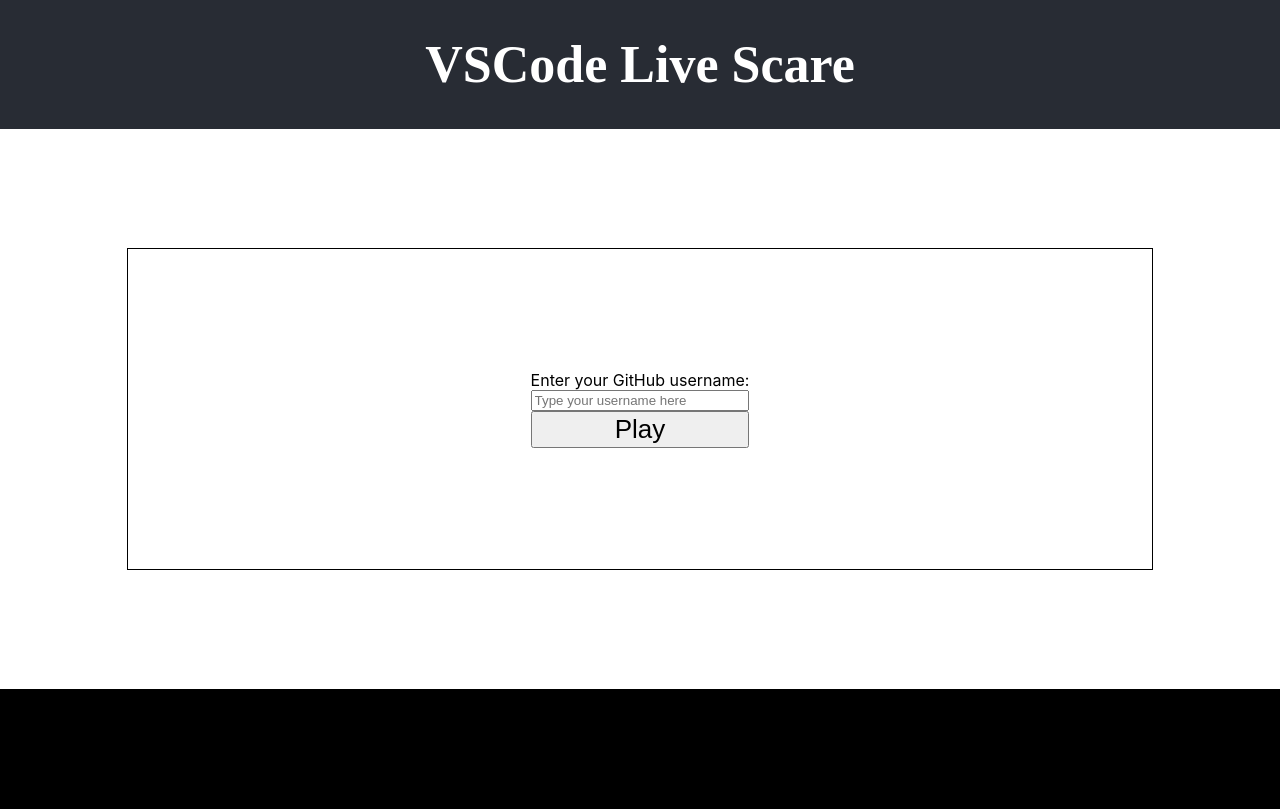
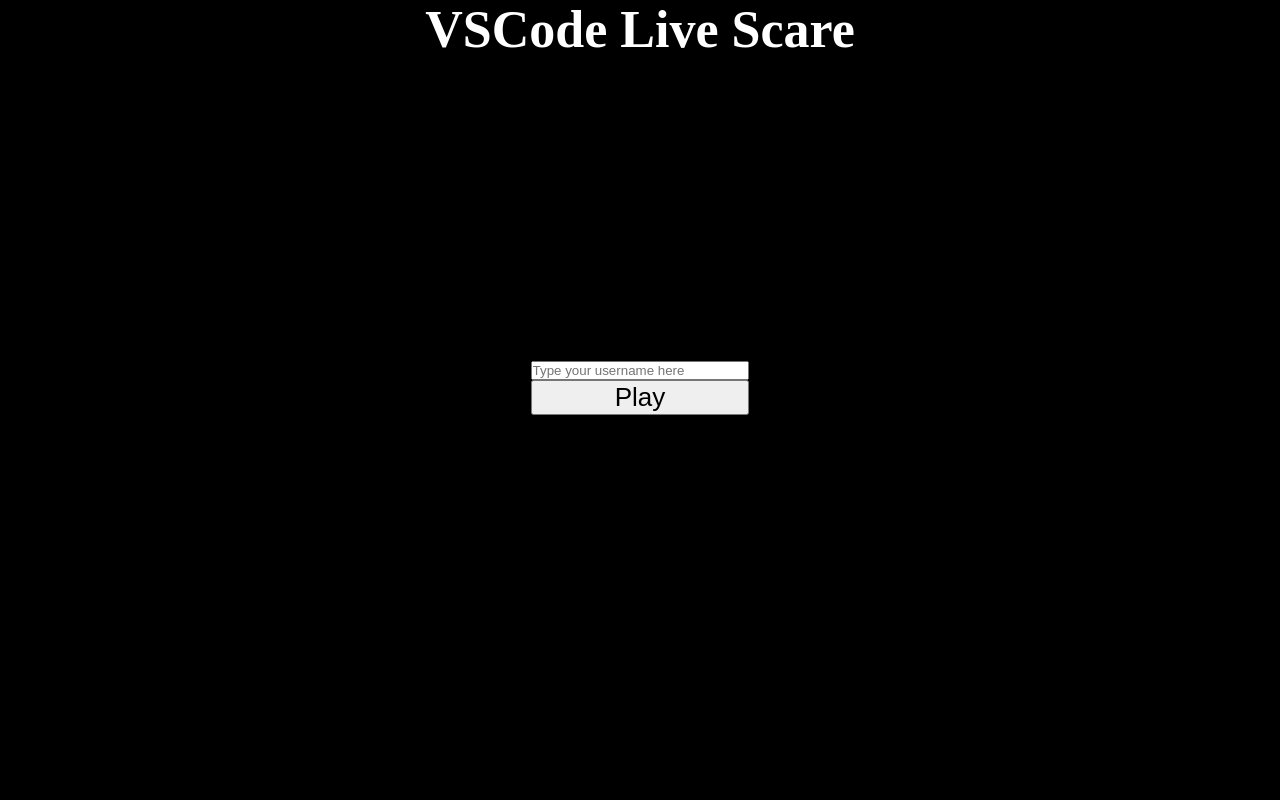
Before and after one commit to fac21/week8-MJ, a React (Vite) app in the folder mj-app/: page / in a window 1280 px wide. Built offline with nearby package versions, Linux system fonts and the light colour scheme; a web font is replaced by a local one.

Commit message:
Fix minor CSS issues
Co-authored-by: Mariya Peychinova <mariapeichinova@gmail.com>

```diff
--- a/mj-app/src/App.css
+++ b/mj-app/src/App.css
@@ -1,5 +1,16 @@
+* {
+  margin: 0;
+  padding: 0;
+  box-sizing: border-box;
+}
+
 .App {
   text-align: center;
+  display: flex;
+  flex-direction: column;
+  justify-content: space-between;
+  height: 100vh;
+  background-color: black;
 }
 
 .App_container {
@@ -17,7 +28,7 @@
 
 footer {
   width: 100vw;
-  height: 15vh;
+  height: 13vh;
   background-color: #000;
   display: flex;
   justify-content: space-between;
@@ -25,7 +36,7 @@
 
 .App-header {
   font-family: 'Knewave';
-  background-color: #282c34;
+  background-color: black;
   /* min-height: 100vh; */
   display: flex;
   flex-direction: column;
@@ -37,10 +48,6 @@
 
 a {
   color: #61dafb;
-}
-
-.github-user {
-  padding-top: 1rem;
 }
 
 @keyframes App-logo-spin {
--- a/mj-app/src/GithubUser/GithubUser.css
+++ b/mj-app/src/GithubUser/GithubUser.css
@@ -4,8 +4,7 @@
     display: flex;
     flex-direction: column;
     justify-content: center;
-    align-items: flex-end;
-    padding-right: 2rem;
+    align-items: center;
 }
 
 .GithubUser__username {
@@ -13,6 +12,8 @@
     max-width: 8vh;
     border-radius: 50%;
     color: white;
+    font-size: 1.2rem;
+    padding-top: 1rem;
 }
 
 .GithubUser__image {
--- a/mj-app/src/Score/Score.css
+++ b/mj-app/src/Score/Score.css
@@ -1,10 +1,10 @@
 .score {
     height: 100%;
-    width: 15vw;
+    width: 100%;
     display: flex;
     flex-direction: column;
-    justify-content: center;
-    align-items: flex-end;
-    padding-right: 2rem;
+    align-items: flex-start;
+    padding: 1rem;
     color: white;
+    font-size: 2rem;
 }
```
